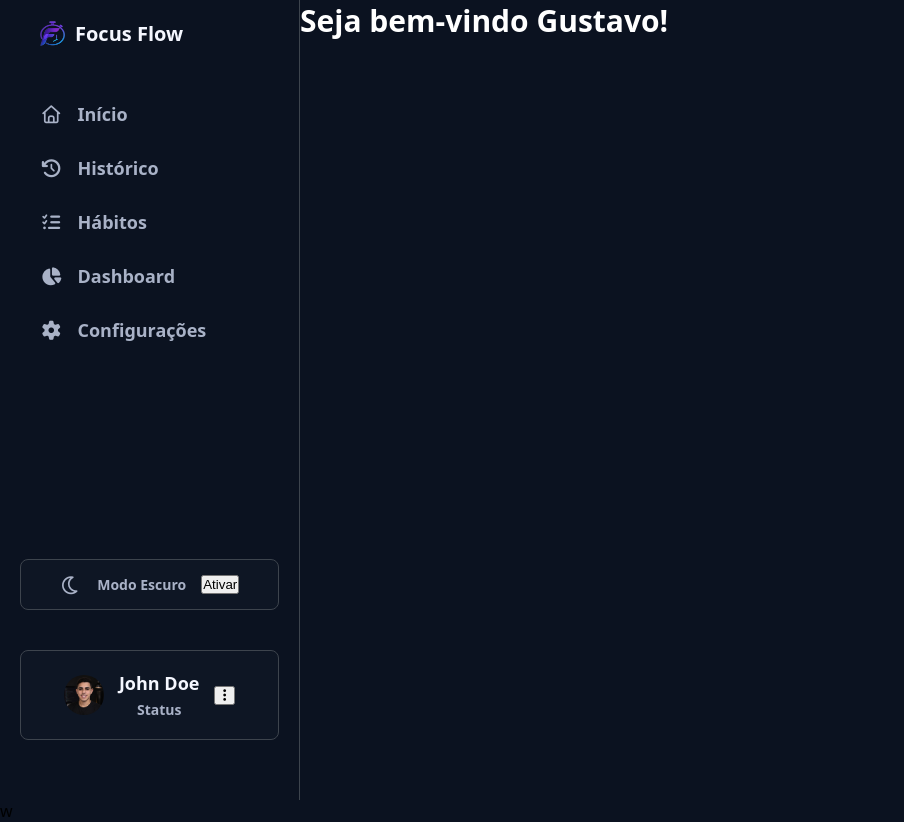
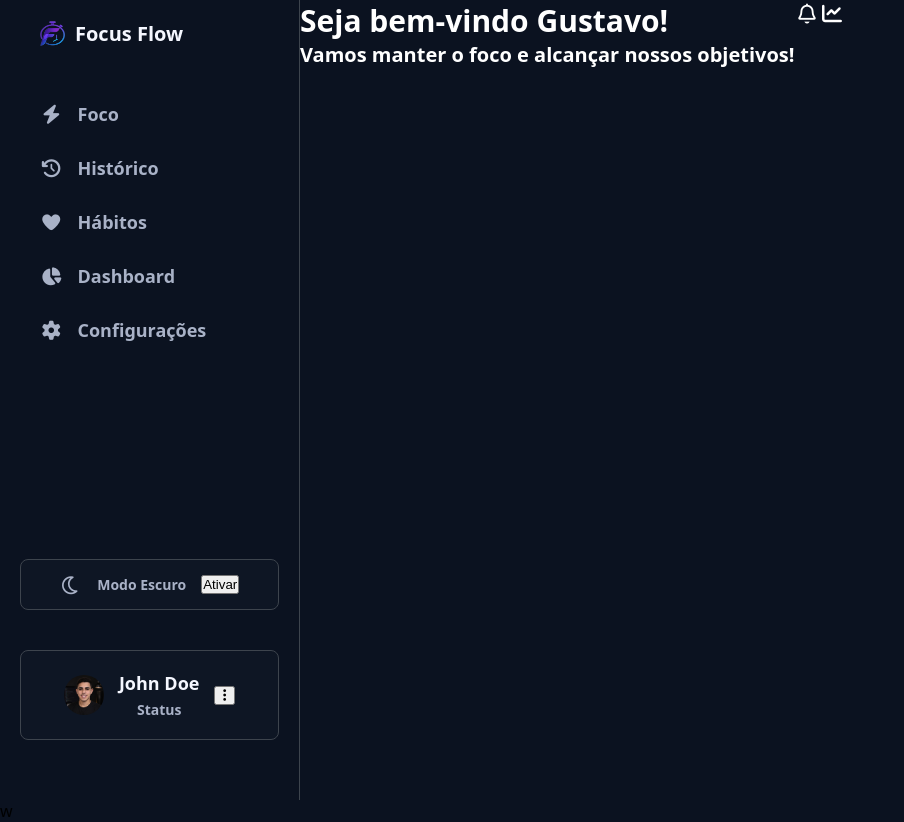
Before and after one commit to jonasalbuquerquecandido/focus-flow, a React (Vite) app: page / in a window 1280 px wide. Shown: the whole page, without its empty margins (0-904 px from the left). Built offline with nearby package versions, Linux system fonts and the light colour scheme.

Commit message:
i added new icons to the menu sections

```diff
--- a/src/components/Heading/index.tsx
+++ b/src/components/Heading/index.tsx
@@ -4,7 +4,14 @@ const name = 'Gustavo';
 export function Heading() {
   return (
    <header className={style.header}>
-    <h2>Seja bem-vindo {name}!</h2>
+    <div>
+        <h2>Seja bem-vindo {name}!</h2>
+        <p>Vamos manter o foco e alcançar nossos objetivos!</p>
+    </div>
+    <div>
+        <i className="fa-regular fa-bell"></i>
+        <i className="fa-solid fa-chart-line"></i>
+    </div>
    </header>
   );
 }
--- a/src/components/Sidebar/index.tsx
+++ b/src/components/Sidebar/index.tsx
@@ -12,15 +12,15 @@ export function Sidebar() {
 
       <ul className={style.menu}>
         <li className={style.itens}>
-          <i className='fa-regular fa-house'></i>
-          <a href='#'>Início</a>
+          <i className='fas fa-bolt'></i>
+          <a href='#'>Foco</a>
         </li>
         <li className={style.itens}>
           <i className='fas fa-history'></i>
           <a href='#'>Histórico</a>
         </li>
         <li className={style.itens}>
-          <i className='fas fa-tasks'></i>
+          <i className="fa-solid fa-heart"></i>
           <a href='#'>Hábitos</a>
         </li>
         <li className={style.itens}>
```
